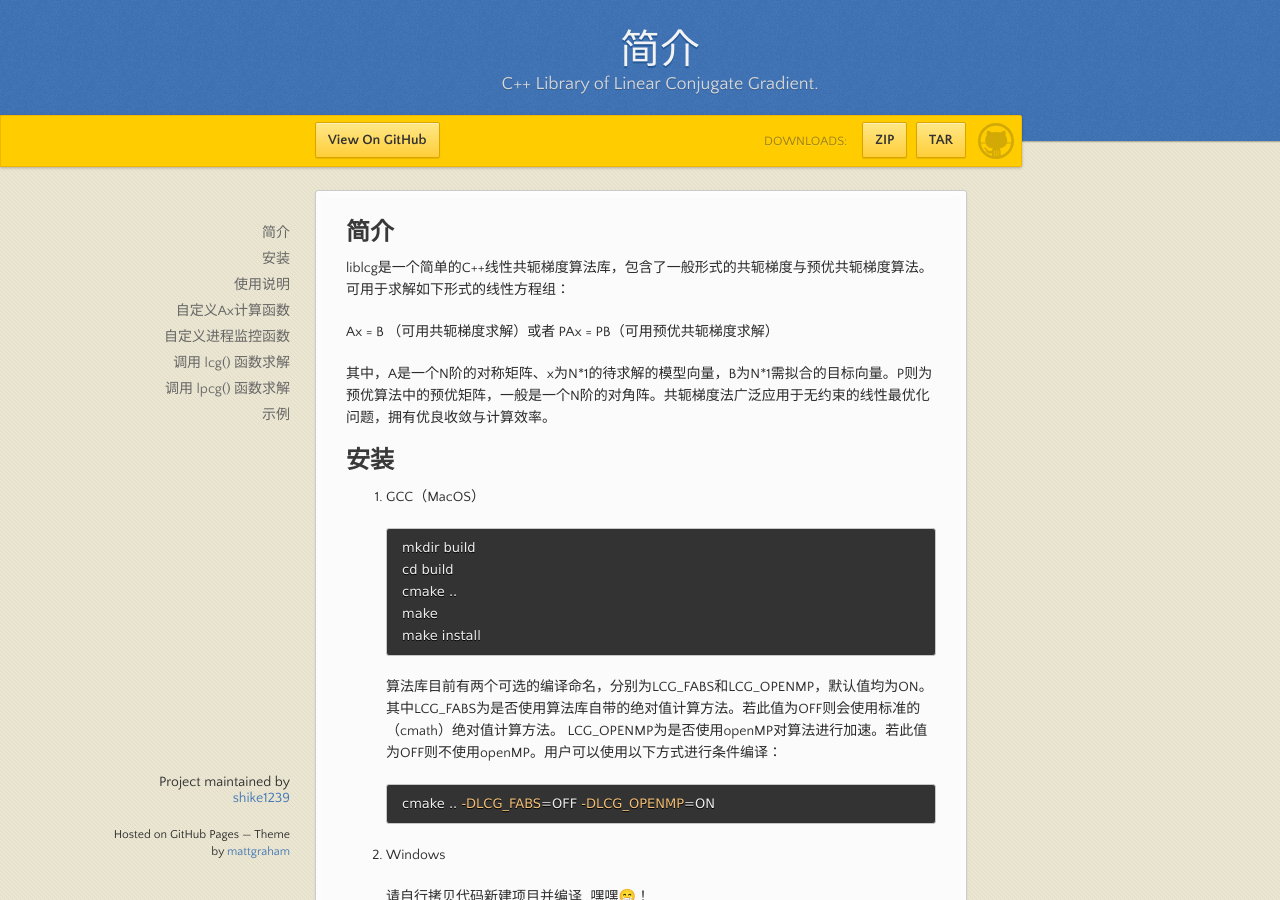
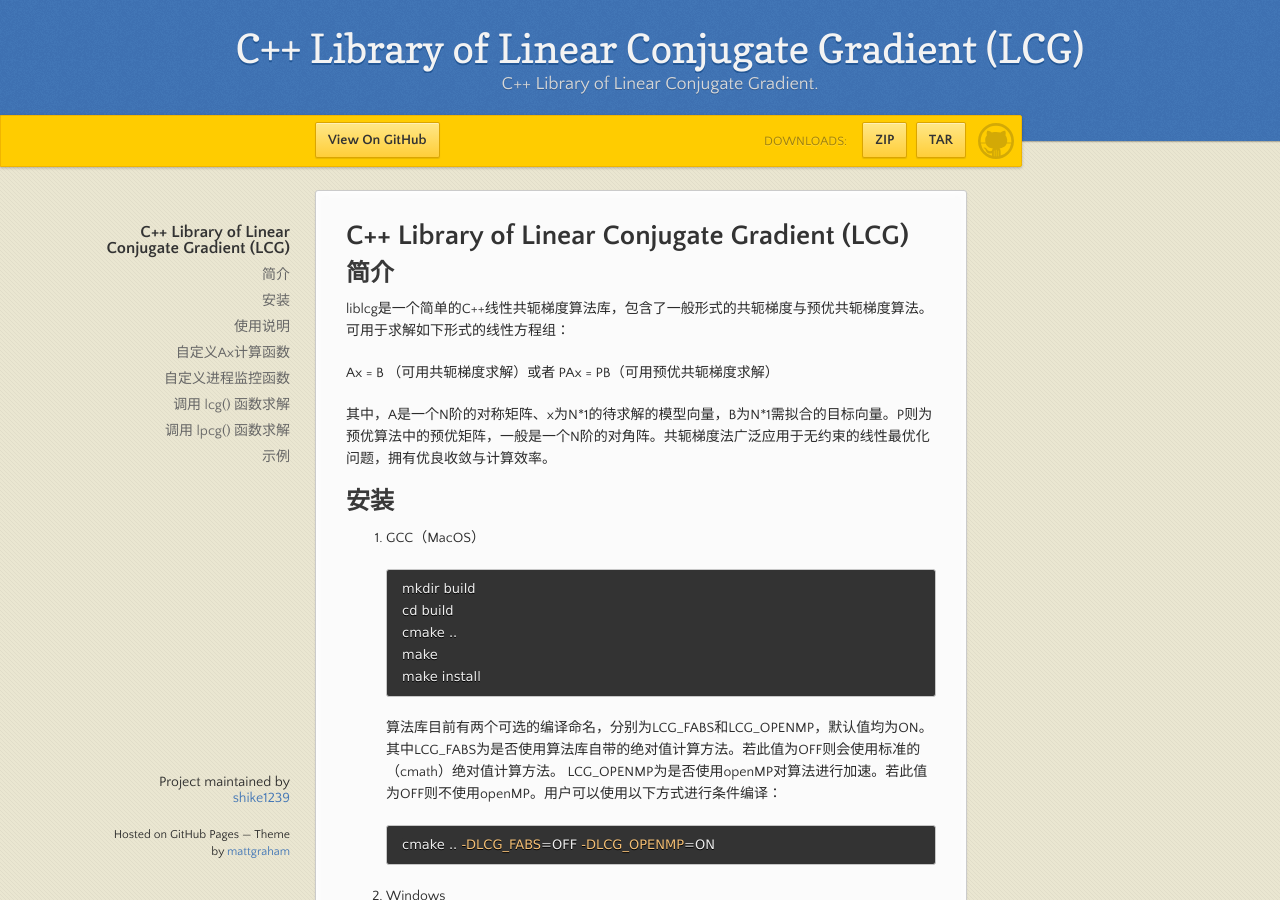
Before and after one commit to shike1239/liblcg, a Jekyll site: the page built from docs/index.md, in a window 1280 px wide and 900 px high. Built offline with Jekyll 4.4.1, drawn with Linux system fonts in a browser that asks for light colours; our own code applies the rules of GitHub Pages for plain Markdown files.

Commit message:
Update index.md

```diff
--- a/docs/index.md
+++ b/docs/index.md
@@ -1,6 +1,8 @@
 ---
 layout: default
 ---
+
+# C++ Library of Linear Conjugate Gradient (LCG)
 
 ## 简介
 
```
